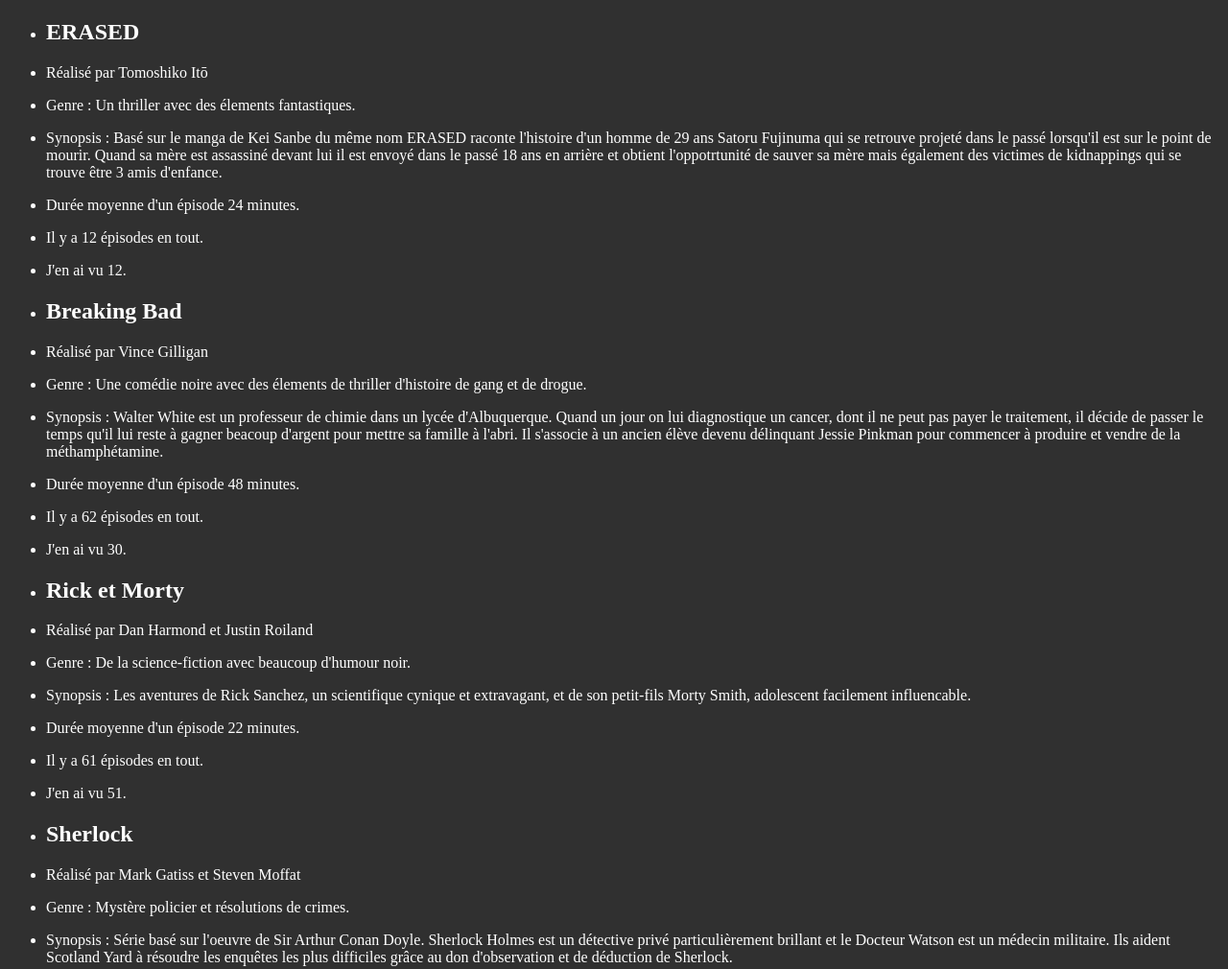
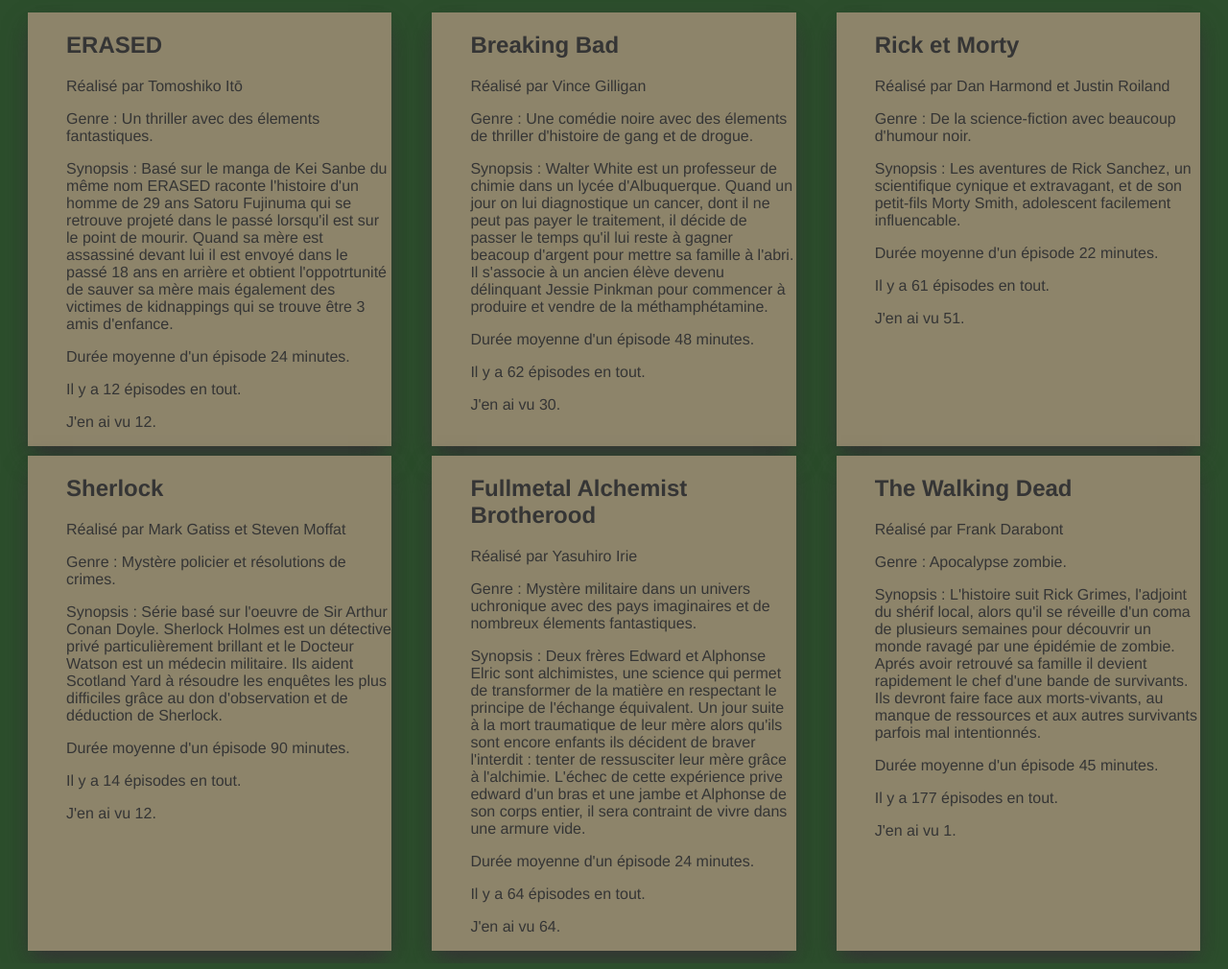
Before and after one commit to mdelor/videotheque, a plain HTML site: page index.html in a window 1280 px wide. Shown: the top 1010 px of the page at 96% size. Drawn offline with Linux system fonts and the light colour scheme.

Commit message:
un peu de css

```diff
--- a/css/styles.css
+++ b/css/styles.css
@@ -1,4 +1,28 @@
+:root {
+    --backgroundprimary: #2c4e2c;
+    --bacgroundsecondary: #8d846a;
+    --fontcolor:#353535;
+}
+
 body {
-    background-color: #303030;
-    color:#fff;
+    background-color: var(--backgroundprimary);
+    color:var(--fontcolor);
+    font-family: Helvetica, sans-serif;
 }
+
+section li {
+    list-style-type: none;
+}
+
+section {
+    display: flex;
+    flex-wrap: wrap;
+    justify-content: space-around;
+}
+
+section div {
+    width:30%;
+    background: var(--bacgroundsecondary);
+    margin: 5px;
+    box-shadow: var(--fontcolor) 0px 13px 27px -5px,var(--fontcolor) 0px 8px 16px -8px;
+}
```
